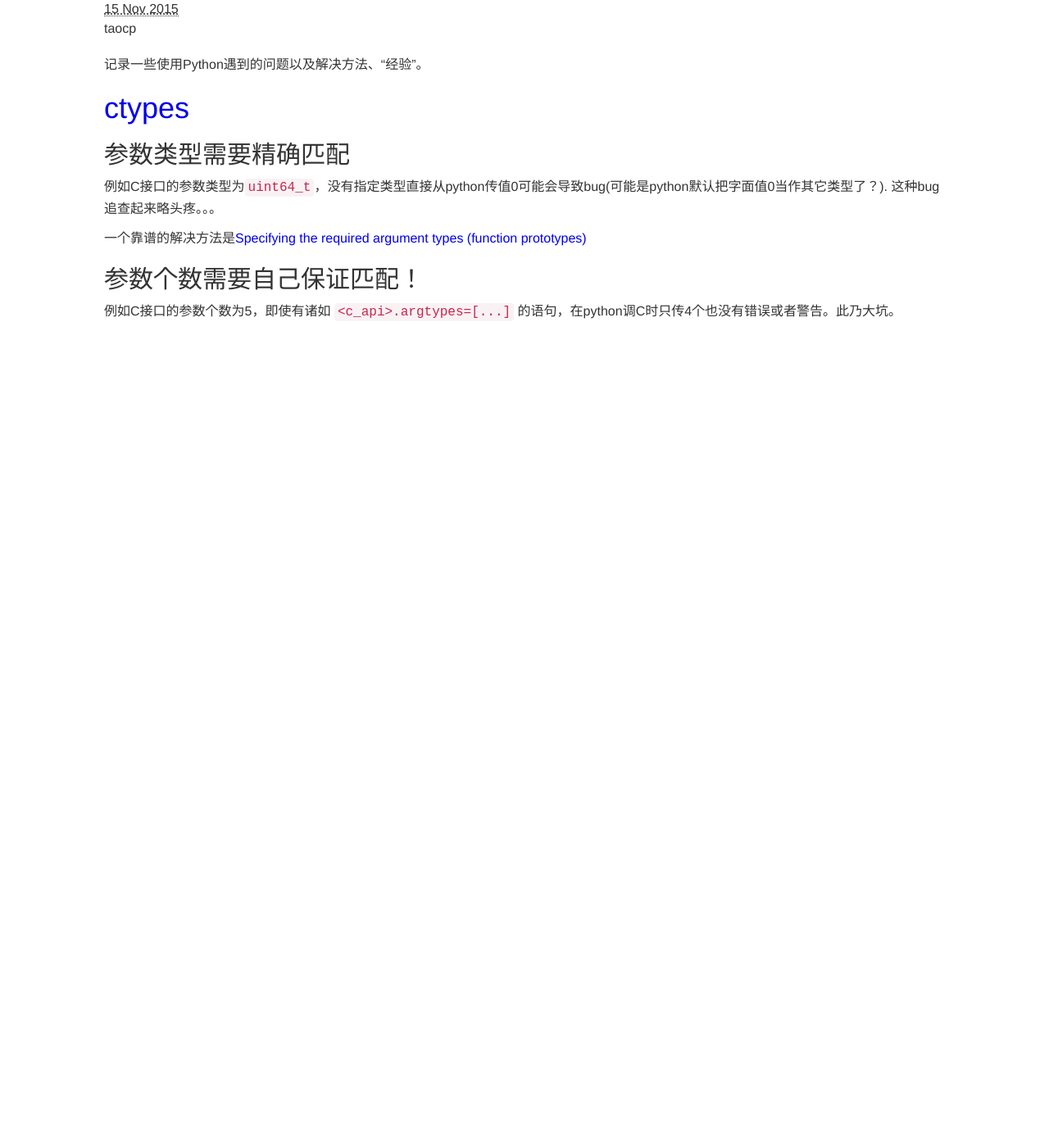
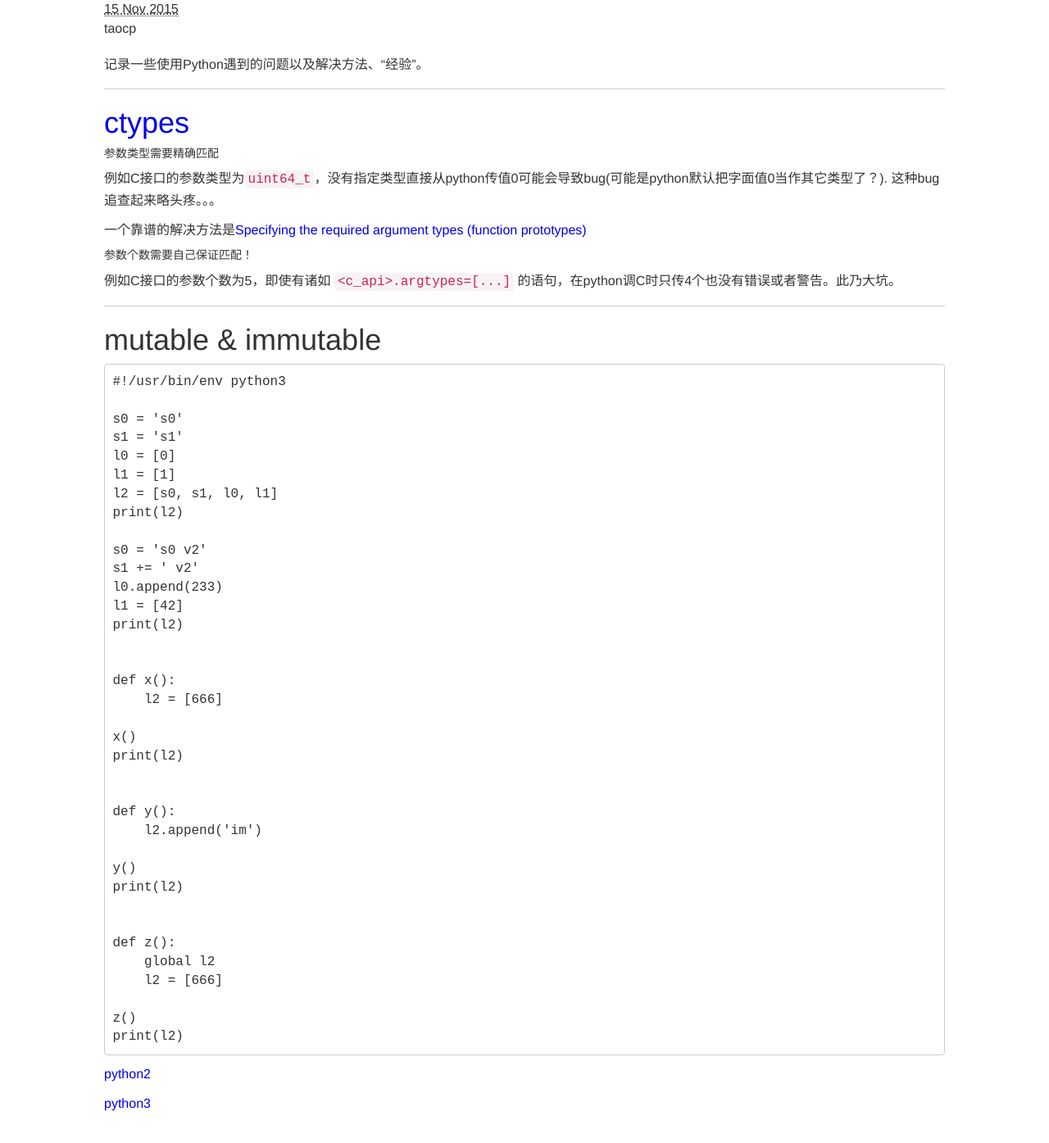
Before and after one commit to taocp/taocp.github.com, a Jekyll site: the page built from _posts/2015-11-15-Python相关笔记.md, in a window 1280 px wide and 1400 px high, scrolled down 222 px. Shown: the top 1395 px of the window at 82% size. Built offline with Jekyll 4.4.1, drawn with Linux system fonts in a browser that asks for light colours; nearby versions of some CDN libraries; library files that are not in the unit come from our copies; comment, search, counter and statistics services are not loaded; before the commit the page ends 900 px from its top, so only the background shows below that.

Commit message:
update 2015-11-15-Python相关笔记

````diff
--- a/_posts/2015-11-15-Python相关笔记.md
+++ b/_posts/2015-11-15-Python相关笔记.md
@@ -11,14 +11,63 @@ categories:
 
 记录一些使用Python遇到的问题以及解决方法、“经验”。
 
+---
+
 # [ctypes](https://docs.python.org/2/library/ctypes.html)
 
-## 参数类型需要精确匹配
+##### 参数类型需要精确匹配
 
 例如C接口的参数类型为`uint64_t`，没有指定类型直接从python传值0可能会导致bug(可能是python默认把字面值0当作其它类型了？). 这种bug追查起来略头疼。。。
 
 一个靠谱的解决方法是[Specifying the required argument types (function prototypes)](https://docs.python.org/2/library/ctypes.html#specifying-the-required-argument-types-function-prototypes)
 
-## 参数个数需要自己保证匹配！
+##### 参数个数需要自己保证匹配！
 
 例如C接口的参数个数为5，即使有诸如 `<c_api>.argtypes=[...]` 的语句，在python调C时只传4个也没有错误或者警告。此乃大坑。
+
+---
+
+# mutable & immutable
+
+```
+#!/usr/bin/env python3
+
+s0 = 's0'
+s1 = 's1'
+l0 = [0]
+l1 = [1]
+l2 = [s0, s1, l0, l1]
+print(l2)
+
+s0 = 's0 v2'
+s1 += ' v2'
+l0.append(233)
+l1 = [42]
+print(l2)
+
+
+def x():
+    l2 = [666]
+
+x()
+print(l2)
+
+
+def y():
+    l2.append('im')
+
+y()
+print(l2)
+
+
+def z():
+    global l2
+    l2 = [666]
+
+z()
+print(l2)
+```
+
+[python2](https://docs.python.org/2/reference/simple_stmts.html#the-global-statement)
+
+[python3](https://docs.python.org/3.5/reference/simple_stmts.html#the-global-statement)
````
